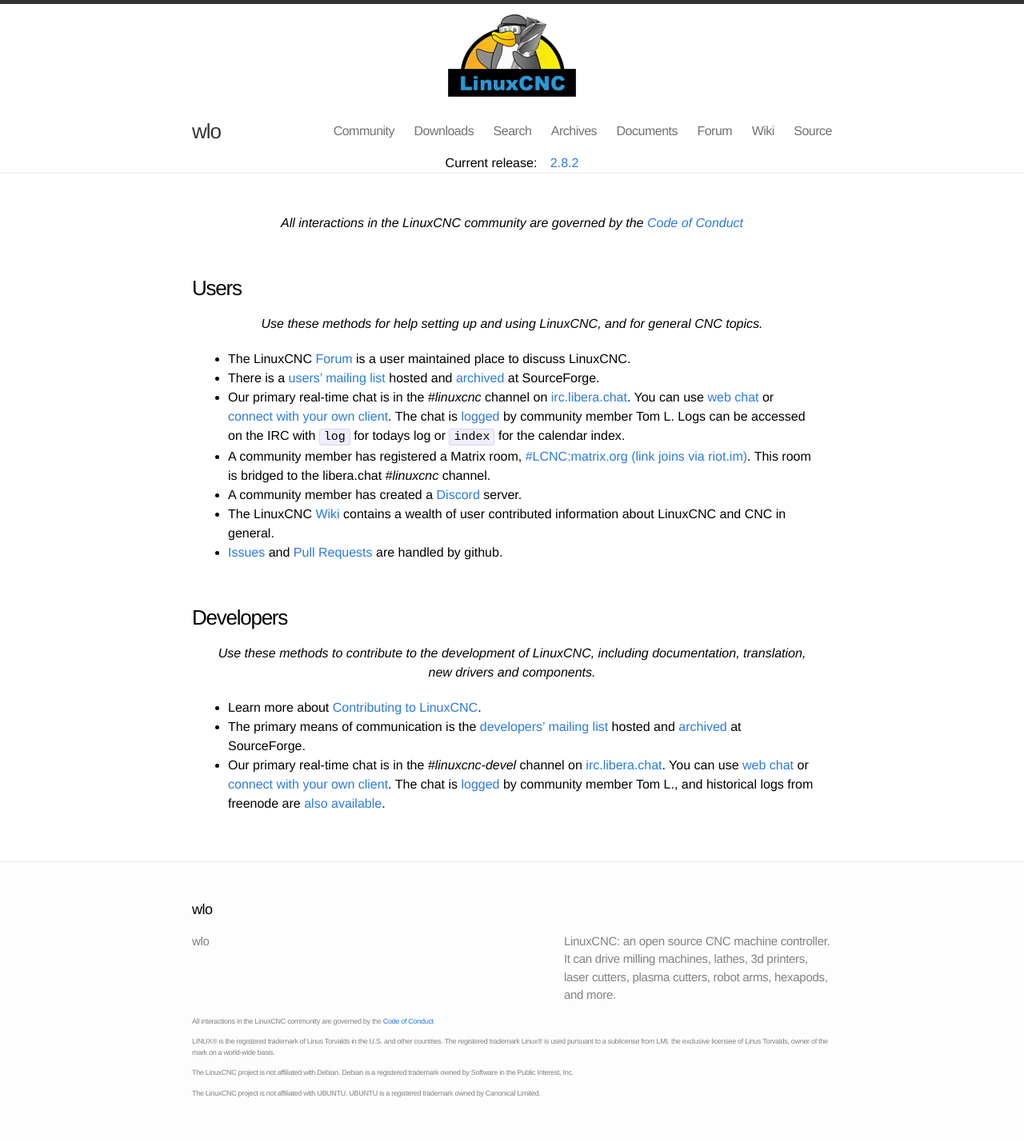
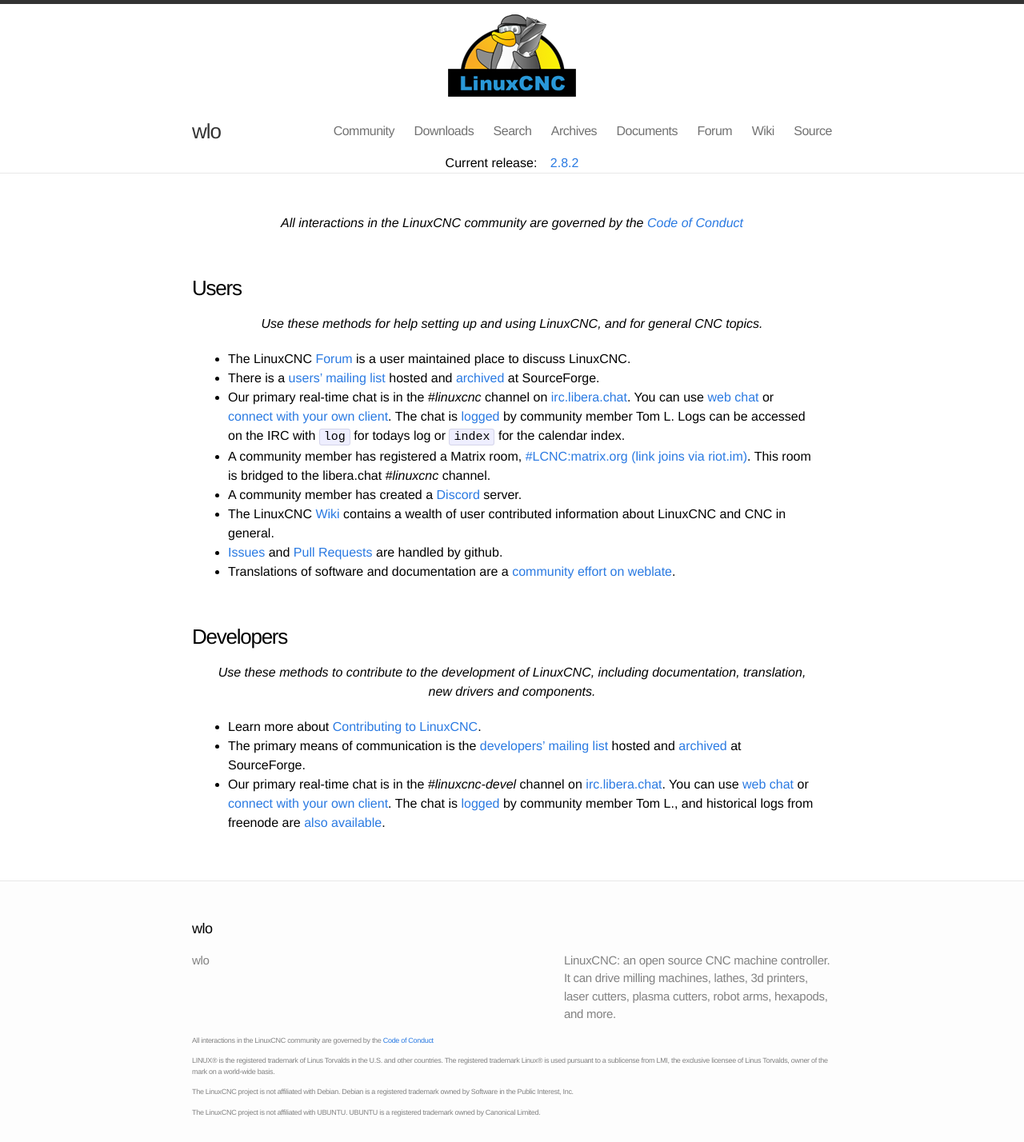
Before and after one commit to LinuxCNC/wlo, a Jekyll site: the page built from community/index.md, in a window 1280 px wide. Shown: the whole page at 80% size. Built offline with Jekyll 4.4.1, drawn with Linux system fonts in a browser that asks for light colours; before the commit the page ends 1404 px from its top, so only the background shows below that.

Commit message:
Added pointer to weblate

```diff
--- a/community/index.md
+++ b/community/index.md
@@ -43,6 +43,8 @@
 
 * [Issues](https://github.com/LinuxCNC/linuxcnc/issues) and [Pull Requests](https://github.com/LinuxCNC/linuxcnc/pulls) are handled by github.
 
+* Translations of software and documentation are a [community effort on weblate](https://hosted.weblate.org/languages/de/linuxcnc/).
+
 
 ## Developers
 
```
